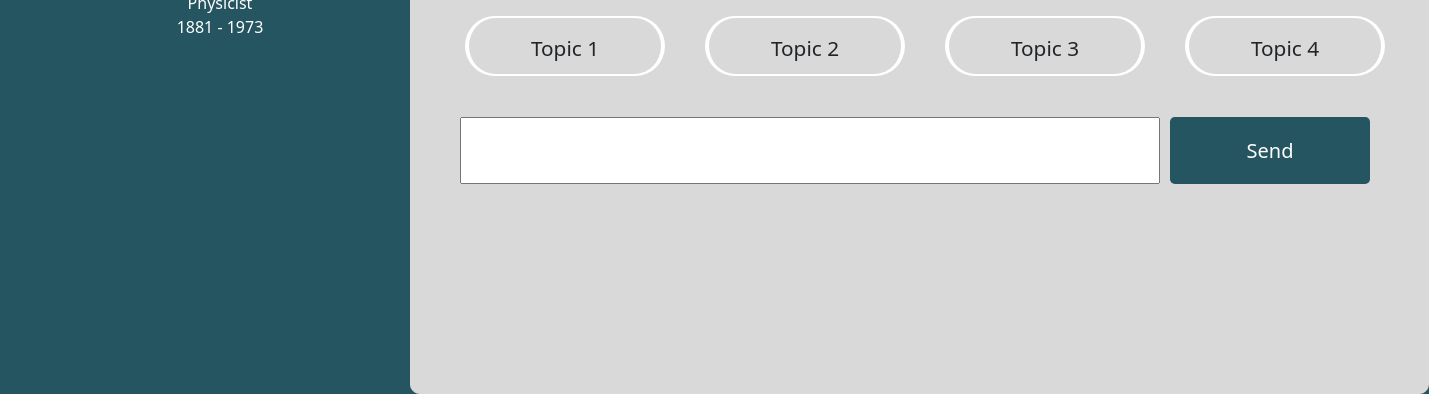
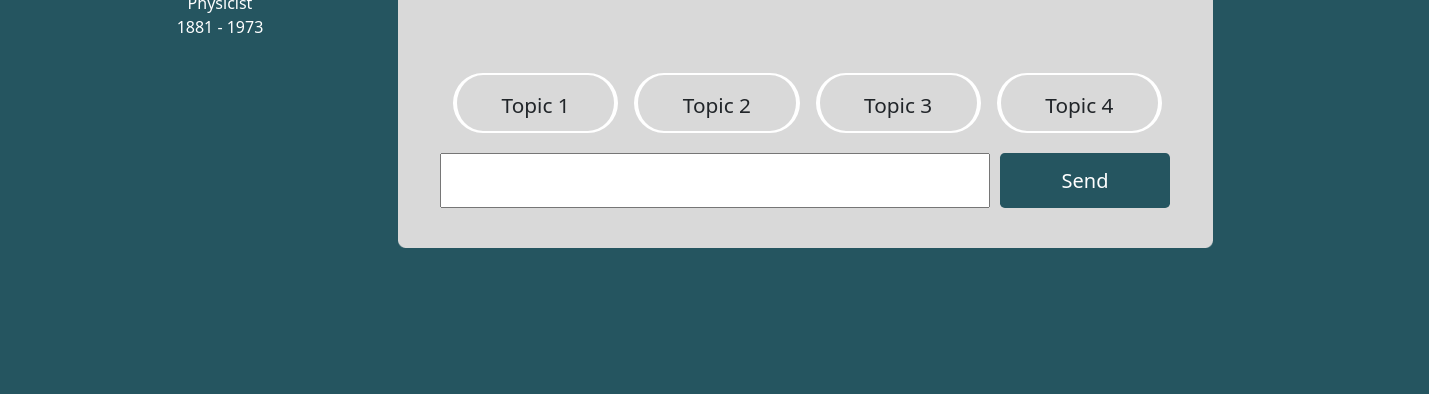
Before and after one commit to dev-jesse/EaseMe, a plain HTML site: page app.html in a window 1280 px wide. Shown: the part 475-869 px from the top of the page, 1429 px wide, since content can reach past the window. After the commit the page ends 800 px from the top, so only its background shows below. Drawn offline with nearby package versions, Linux system fonts and the light colour scheme.

Commit message:
fixed accessibility issues with smaller laptops

```diff
--- a/style.css
+++ b/style.css
@@ -77,9 +77,13 @@ body {
     left: 350px;
 }
 
+.chatbox img {
+    width: 863px;
+}
+
 .request {
     overflow: hidden;
-    width: 960px;
+    width: 730px;
     height: 250px;
     position: absolute;
     font-family: 'Inter', sans-serif;
@@ -92,7 +96,8 @@ body {
     position: absolute;
     display: flex;
     left: 95px;
-    top: 331px;
+    bottom: 100px;
+    width: 725px;
 }
 
 .topic {
@@ -102,7 +107,7 @@ body {
     height: 60px;
     border-width: 2px 4px;
     border-radius: 40px;
-    margin: 20px;
+    margin: 0 8px 15px;
     text-align: center;
     line-height: 60px;
 }
@@ -110,24 +115,30 @@ body {
 .feature {
     display: flex;
     position: absolute;
-    left: 110px;
-    bottom: 210px;
+    left: 90px;
+    bottom: 40px;
 }
 
 .send input {
-    width: 700px;
-    height: 67px;
+    width: 550px;
+    height: 55px;
     font-size: 1.5em;
     margin-right: 10px;
 }
 
 .send button {
     background-color: #255560;
-    width: 200px;
-    height: 67px;
+    width: 170px;
+    height: 55px;
     border: none;
 }
 
 .send button:hover {
     background-color: #172f34;
 }
+
+.send button:focus {
+    background-color: #255560;
+    -webkit-tap-highlight-color: transparent;
+    outline: none !important;
+}
```
Also changed, not shown: 1 other file.
